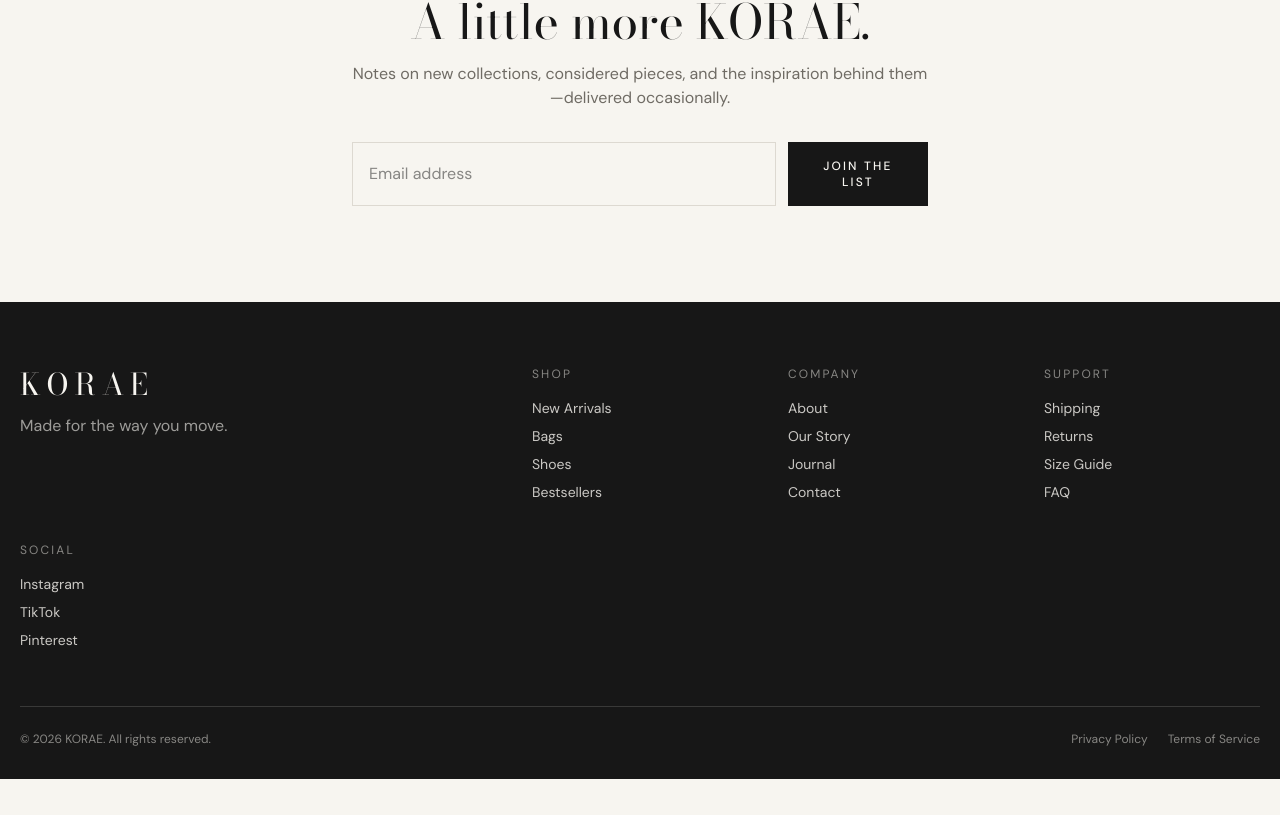
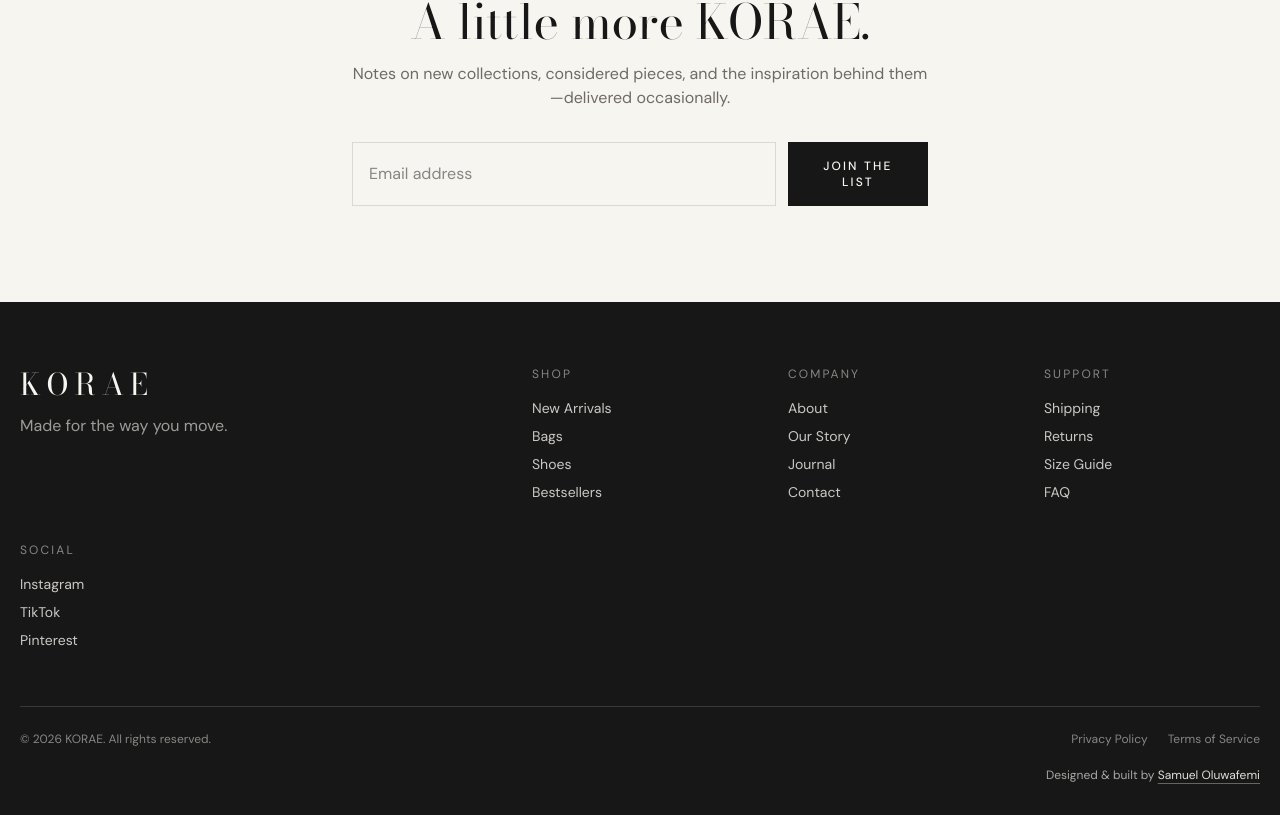
Before and after one commit to Samuel-Oluwafemi/korae, a React (Vite) app: page / in a window 1280 px wide. Shown: the part 5122-5937 px from the top of the page. Before the commit the page ends 5901 px from the top, so only its background shows below. Built offline with nearby package versions, Linux system fonts and the light colour scheme.

Commit message:
Add attribution for design and development in Footer component

```diff
--- a/src/components/Footer.tsx
+++ b/src/components/Footer.tsx
@@ -83,6 +83,17 @@ export default function Footer() {
             <span>Terms of Service</span>
           </p>
         </div>
+        <p className="mx-auto mt-5 max-w-7xl text-center text-xs text-ivory/65 sm:text-right">
+          Designed &amp; built by{" "}
+          <a
+            href="https://samueloluwafemi.netlify.app/"
+            target="_blank"
+            rel="noreferrer"
+            className="text-ivory/90 underline decoration-ivory/35 underline-offset-4 transition hover:text-ivory hover:decoration-ivory"
+          >
+            Samuel Oluwafemi
+          </a>
+        </p>
       </footer>
     </ScrollReveal>
   );
```
